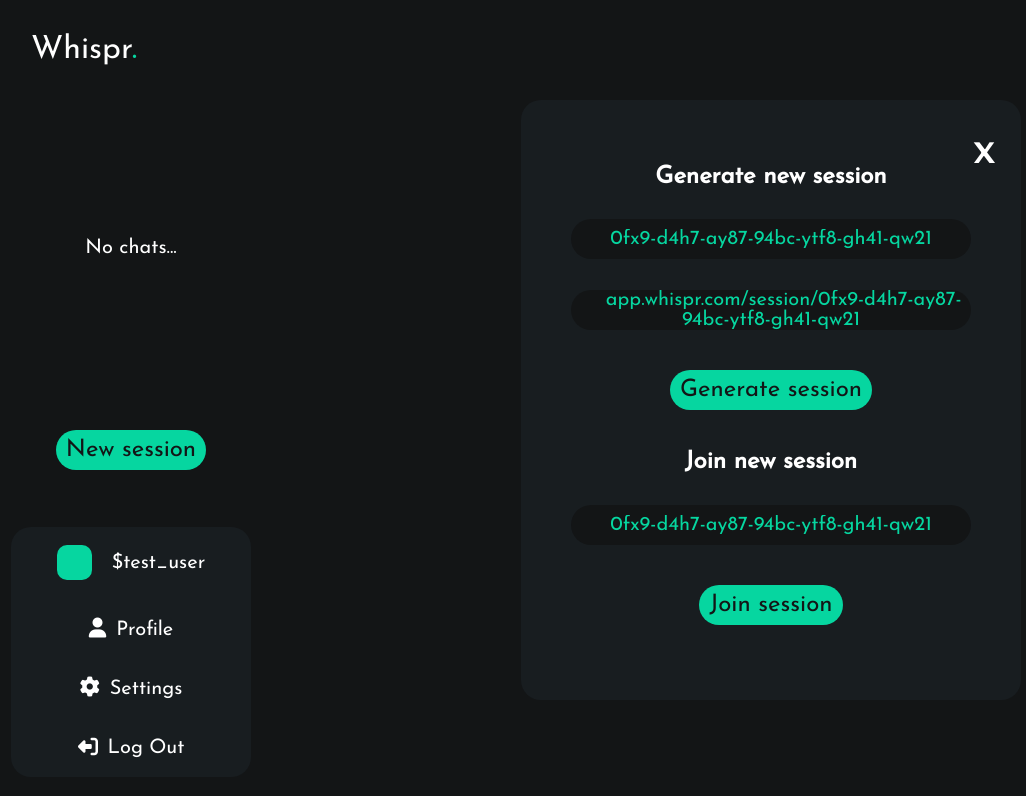
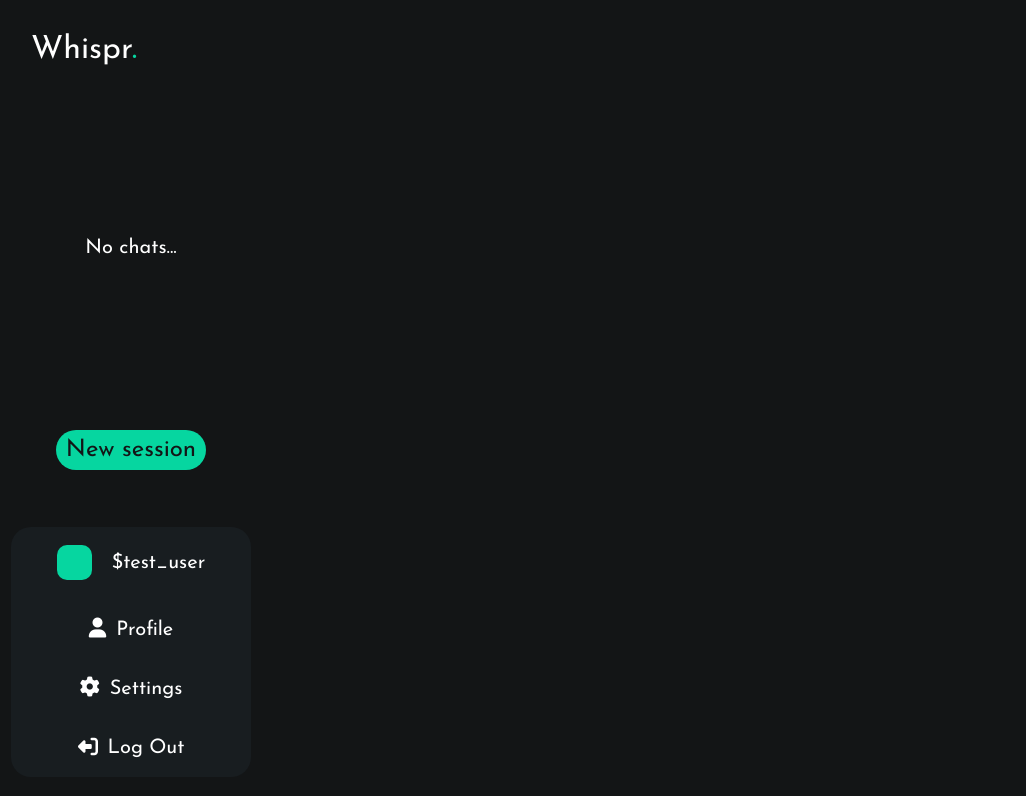
Before and after one commit to KacperTomasiak/Whispr, a SvelteKit app in the folder frontend/: page / in a window 1280 px wide. Shown: the top 796 px of the page, without its empty margins (19-1045 px from the left). Built offline with nearby package versions, Linux system fonts and the light colour scheme.

Commit message:
Change visibility of the new session form

```diff
--- a/frontend/src/components/Content.svelte
+++ b/frontend/src/components/Content.svelte
@@ -1,4 +1,5 @@
 <script lang="ts">
+  import { isVisible } from "../shared/visibility";
   import NewSession from "./NewSession.svelte";
   import UserInformation from "./UserInformation.svelte";
   import Statistics from "./Statistics.svelte";
@@ -9,9 +10,10 @@
 </script>
 
 <div>
-  {#if option == "none"}
+  {#if $isVisible == true}
     <NewSession />
-  {:else if option == "profile"}
+  {/if}
+  {#if option == "profile"}
     <UserInformation />
     <Statistics />
   {:else if option == "settings"}
--- a/frontend/src/components/NewSession.svelte
+++ b/frontend/src/components/NewSession.svelte
@@ -1,9 +1,10 @@
 <script lang="ts">
+  import { isVisible } from "../shared/visibility";
   import Button from "./Button.svelte";
 </script>
 
 <form>
-  <div id="close-button">x</div>
+  <div id="close-button" on:click={() => ($isVisible = false)}>x</div>
   <h2>Generate new session</h2>
   <input
     type="text"
@@ -47,7 +48,7 @@
     justify-content: space-around;
     flex-direction: column;
     padding: 50px 0px;
-    position: relative;
+    position: absolute;
   }
 
   #close-button {
--- a/frontend/src/components/SidePanel.svelte
+++ b/frontend/src/components/SidePanel.svelte
@@ -1,4 +1,5 @@
 <script lang="ts">
+  import { isVisible } from "../shared/visibility";
   import Button from "./Button.svelte";
   import UserPanel from "./UserPanel.svelte";
 
@@ -7,7 +8,12 @@
 
 <div>
   <div id="chats">No chats...</div>
-  <Button message="New session" isActive={true} link="none" />
+  <Button
+    message="New session"
+    isActive={true}
+    link="none"
+    on:click={() => ($isVisible = true)}
+  />
   {#if option == "profile"}
     <UserPanel option="profile" />
   {:else if option == "settings"}
--- /dev/null
+++ b/frontend/src/shared/visibility.ts
@@ -0,0 +1,3 @@
+import { writable, type Writable } from "svelte/store";
+
+export let isVisible: Writable<boolean> = writable(false);
```
